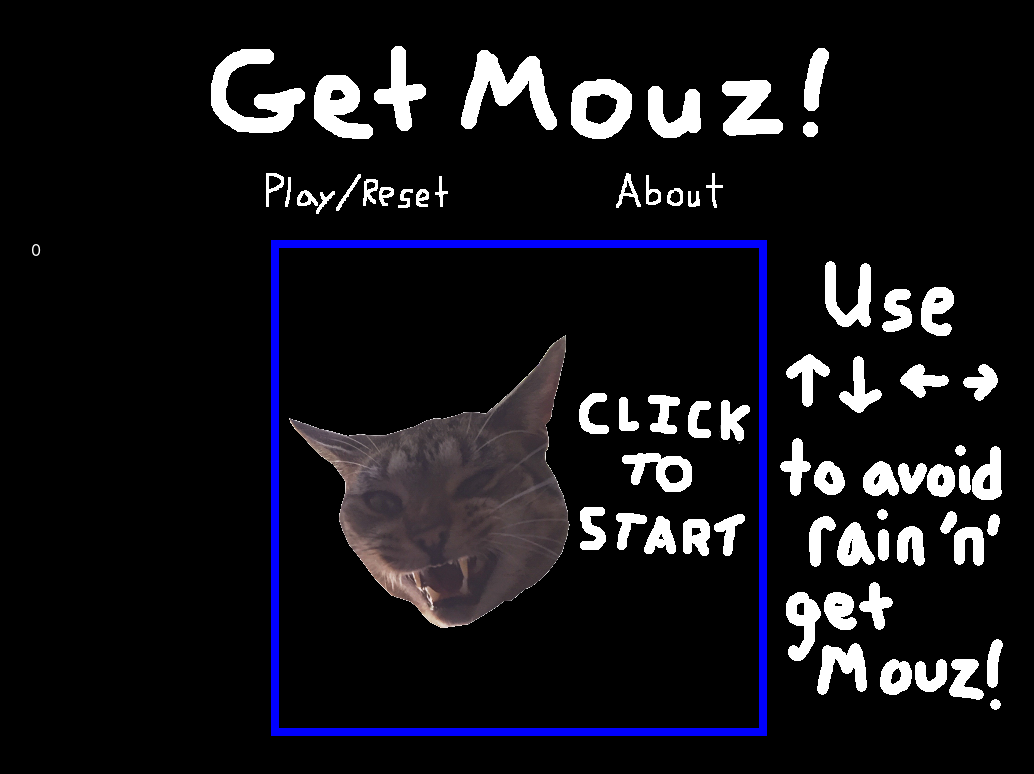
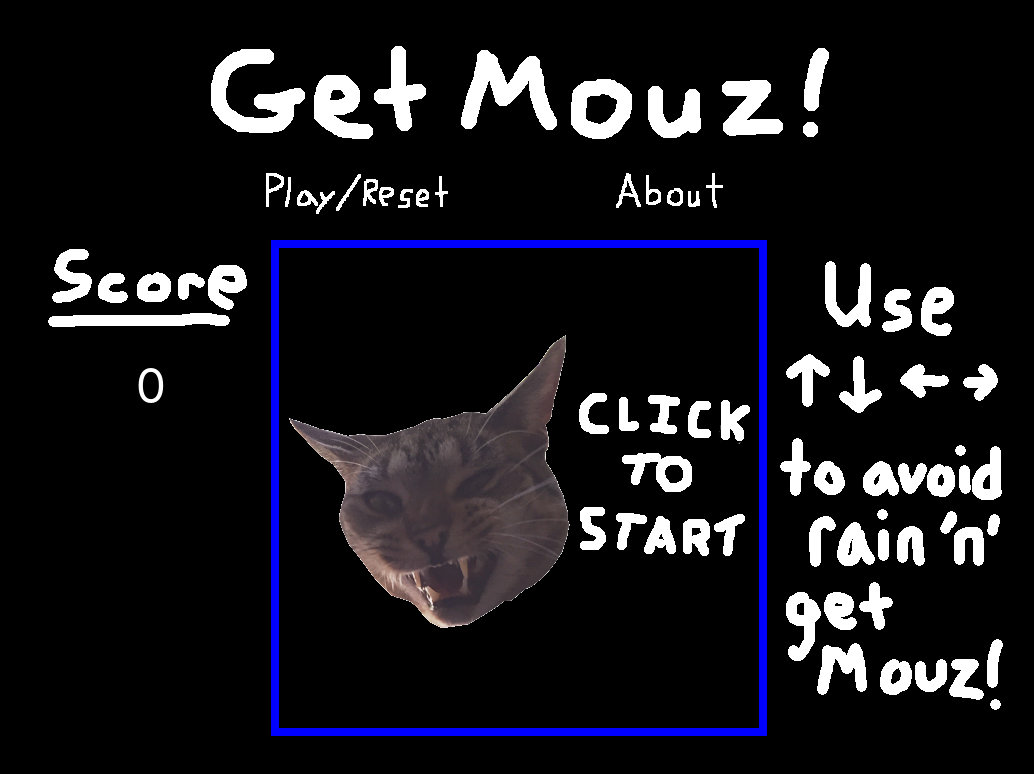
Before and after one commit to breadoliveoilsalt/getMouz, a React (Create React App) app in the folder client/: page / in a window 1280 px wide. Shown: the top 774 px of the page, without its empty margins (121-1155 px from the left). Built offline with nearby package versions, Linux system fonts and the light colour scheme.

Commit message:
Add score image and fix css for score itself.

```diff
--- a/client/src/components_container/gameContainerComponent.js
+++ b/client/src/components_container/gameContainerComponent.js
@@ -3,6 +3,7 @@ import { connect } from 'react-redux'
 
 import GamePlayContainer from './gamePlayContainer'
 import rightColumnImage from '../images/rightColImage.png'
+import scoreImage from '../images/scoreImage.png'
 
 class GameContainerComponent extends Component {
 
@@ -10,8 +11,11 @@ class GameContainerComponent extends Component {
   render() {
     return(
       <div id="game-container">
-        <div className={"game-column"} style={{color: 'white'}} >
-          {this.props.score}
+        <div className={"game-column"}>
+          <img src={scoreImage} style={{display: 'block'}} />
+          <p className={"text-centered"} >
+            <span style={{color: 'white', fontSize: '3em'}}> {this.props.score} </span>
+          </p>
         </div>
         <GamePlayContainer />
 
--- a/client/src/components_container/navBar.js
+++ b/client/src/components_container/navBar.js
@@ -10,11 +10,10 @@ import aboutImage from '../images/aboutImage.png'
 
 class NavBar extends Component {
 
-  generalRestart = (e) => {
-    // e.preventDefault()
-    this.props.resetGame()
-    this.props.clearRainDropFactoryAndRainDrops()
-  }
+    generalRestart = (e) => {
+      this.props.resetGame()
+      this.props.clearRainDropFactoryAndRainDrops()
+    }
 
 
 
```
Also changed, not shown: client/src/images/scoreImage.png (added).
